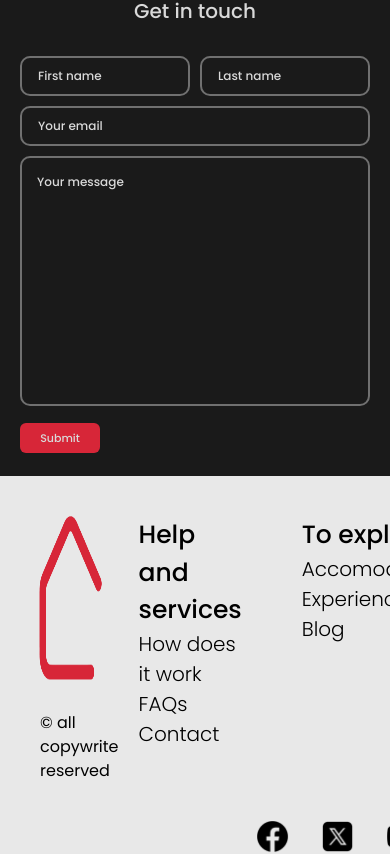
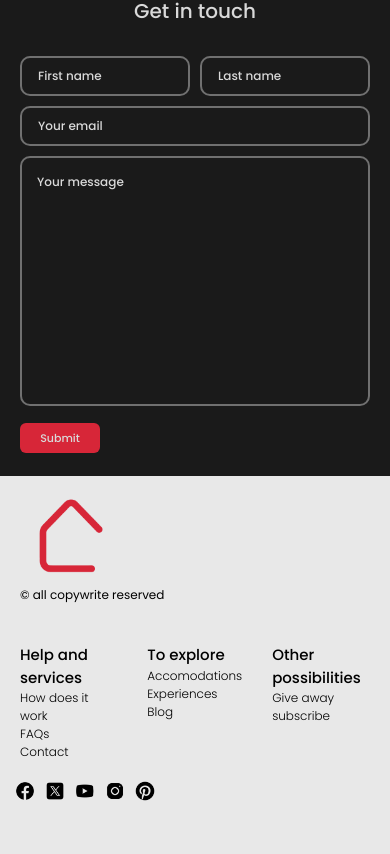
Before and after one commit to kshit273/RoomEase, a React (Vite) app: page / in a window 390 px wide. Shown: the part 4770-5624 px from the top of the page. After the commit the page ends 5571 px from the top, so only its background shows below. Built offline with nearby package versions, Linux system fonts and the light colour scheme; no server answers.

Commit message:
completed the responsive footer

```diff
--- a/src/index.css
+++ b/src/index.css
@@ -75,16 +75,6 @@ body {
 .no-scrollbar {
   -ms-overflow-style: none;
   scrollbar-width: none;
-}
-
-.footer-wrapper h6 {
-  font-size: 25px;
-  font-weight: 450;
-}
-
-.footer-wrapper p {
-  font-size: 20px;
-  font-weight: 300;
 }
 
 @layer components {
--- a/src/sections/Footer.jsx
+++ b/src/sections/Footer.jsx
@@ -1,61 +1,119 @@
+import { useMediaQuery } from "react-responsive";
 import { socials } from "../constants/Abt";
 
 const Footer = () => {
+  const isSmallScreen = useMediaQuery({ minWidth: 820, maxWidth: 1077 });
+  const isMobile = useMediaQuery({ maxWidth: 819 });
+
+  const head = isSmallScreen
+    ? "text-[18px] font-medium"
+    : isMobile
+    ? "text-[15px] font-medium"
+    : "text-[25px] font-medium";
+  const para = isSmallScreen
+    ? "text-[15px] font-light"
+    : isMobile
+    ? "text-[12px] font-light"
+    : "text-[20px] font-light";
+
   return (
     <section id="footer" className="relative z-10">
-      <div className="flex min-h-[300px]">
-        <div className="flex-1 flex-col items-center ml-[20px] mt-[10px]">
+      <div className={`flex ${isMobile ? ` flex-col` : ``} min-h-[300px]`}>
+        <div className={`flex flex-1 flex-col items-start ml-[20px] mt-[10px]`}>
           <img
             src="./images/logo.png"
             alt="RoomEase"
-            className="h-[225px] w-[225px] "
+            className={
+              isSmallScreen
+                ? `h-[100px] w-[100px]`
+                : isMobile
+                ? `h-[100px] w-[100px]`
+                : `h-[225px] w-[225px]`
+            }
           />
-          <p className="pl-[20px]">© all copywrite reserved</p>
+          <p
+            className={`${
+              isMobile ? `text-[12px]` : isSmallScreen ? `text-[12px]` : ``
+            }`}
+          >
+            © all copywrite reserved
+          </p>
         </div>
-        <div className="flex flex-col mr-[50px]">
-          <div className="footer-wrapper flex justify-end p-[20px] gap-[60px] mt-[20px] ">
-            <div className="flex flex-col">
-              <h6>Help and services</h6>
-              <p>
+        <div
+          className={`flex flex-col  ${
+            isSmallScreen
+              ? `ml-[60px] mr-[50px]`
+              : isMobile
+              ? `mr-0`
+              : `mr-[50px]`
+          }`}
+        >
+          <div
+            className={`footer-wrapper flex justify-end p-[20px] ${
+              isMobile ? `gap-[30px]` : `gap-[60px]`
+            }  mt-[20px] `}
+          >
+            <div className={`flex flex-col `}>
+              <h6 className={head}>Help and services</h6>
+              <p className={para}>
                 <a href="#">How does it work</a>
               </p>
-              <p>
+              <p className={para}>
                 <a href="#">FAQs</a>
               </p>
-              <p>
+              <p className={para}>
                 <a href="#">Contact</a>
               </p>
             </div>
             <div className="flex flex-col">
-              <h6>To explore</h6>
-              <p>
+              <h6 className={head}>To explore</h6>
+              <p className={para}>
                 <a href="#">Accomodations</a>
               </p>
-              <p>
+              <p className={para}>
                 <a href="#">Experiences</a>
               </p>
-              <p>
+              <p className={para}>
                 <a href="#">Blog</a>
               </p>
             </div>
             <div className="flex flex-col">
-              <h6>Other possibilities</h6>
-              <p>
+              <h6 className={head}>Other possibilities</h6>
+              <p className={para}>
                 <a href="#">Give away</a>
               </p>
-              <p>
+              <p className={para}>
                 <a href="#">subscribe</a>
               </p>
             </div>
           </div>
-          <div className="socials flex justify-center">
+          <div
+            className={`socials flex ${
+              isMobile ? `justify-start ml-[10px]` : `justify-end`
+            } `}
+          >
             {socials.map((item) => (
-              <div key={item.name} className=" px-[15px] mt-[50px]">
+              <div
+                key={item.name}
+                className={
+                  isSmallScreen
+                    ? `px-[8px] mt-[10px]`
+                    : isMobile
+                    ? `px-[5px] mt-[0px]`
+                    : `px-[15px] mt-[50px]`
+                }
+              >
                 <a href={item.link}>
                   <img
                     src={item.logo}
                     alt={item.name}
-                    className="h-[35px] w-[35px]"
+                    className={
+                      isSmallScreen
+                        ? `h-[25px] w-[25px]`
+                        : isMobile
+                        ? `h-[20px] w-[20px]`
+                        : `h-[35px] w-[35px]`
+                    }
                   />
                 </a>
               </div>
```
